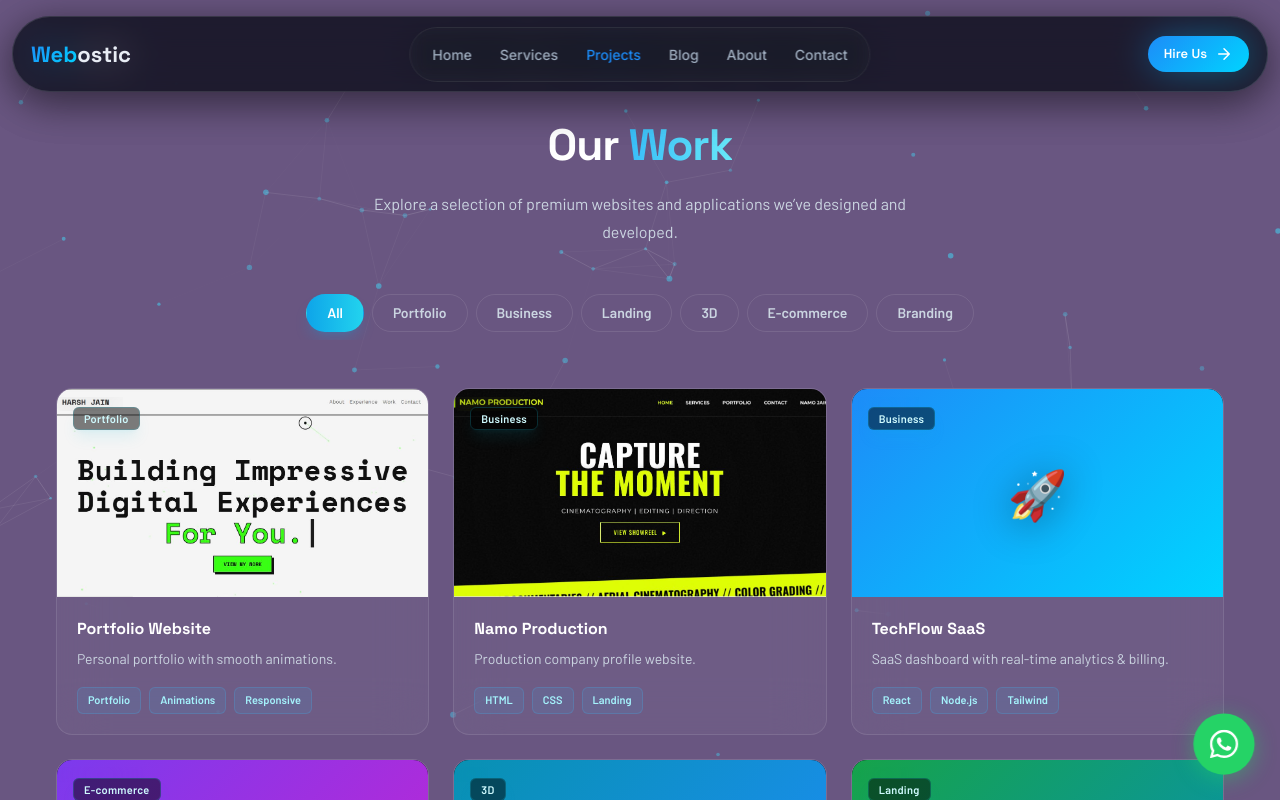
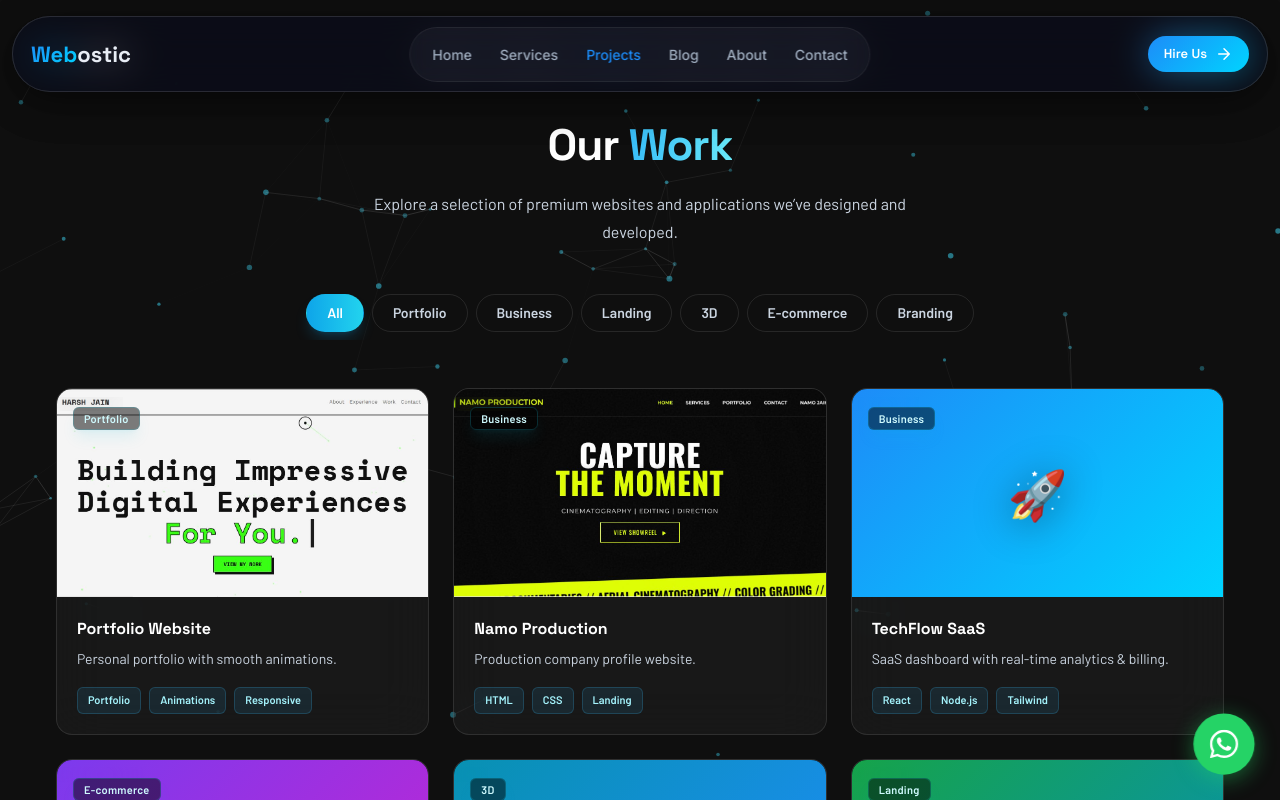
Before and after one commit to unofficialyaduvanshi/WebOstic, a React (Vite) app: page /portfolio in a window 1280 px wide. Shown: the top 800 px of the page. Built offline with nearby package versions, Linux system fonts and the light colour scheme; a web font is replaced by a local one.

Commit message:
fix: eliminate initial render + stabilize layout

```diff
--- a/src/App.jsx
+++ b/src/App.jsx
@@ -320,7 +320,7 @@ function Layout({ children }) {
     <div
       style={{
         minHeight: "100vh",
-        background: "#695681",
+        background: "transparent", // ✅ FIX
         position: "relative",
         overflow: "hidden",
       }}
@@ -330,7 +330,7 @@ function Layout({ children }) {
         style={{
           position: "fixed",
           inset: 0,
-          background: "#695681",
+          background: "#0f0f0f", // or white
           zIndex: -10,
         }}
       />
```
